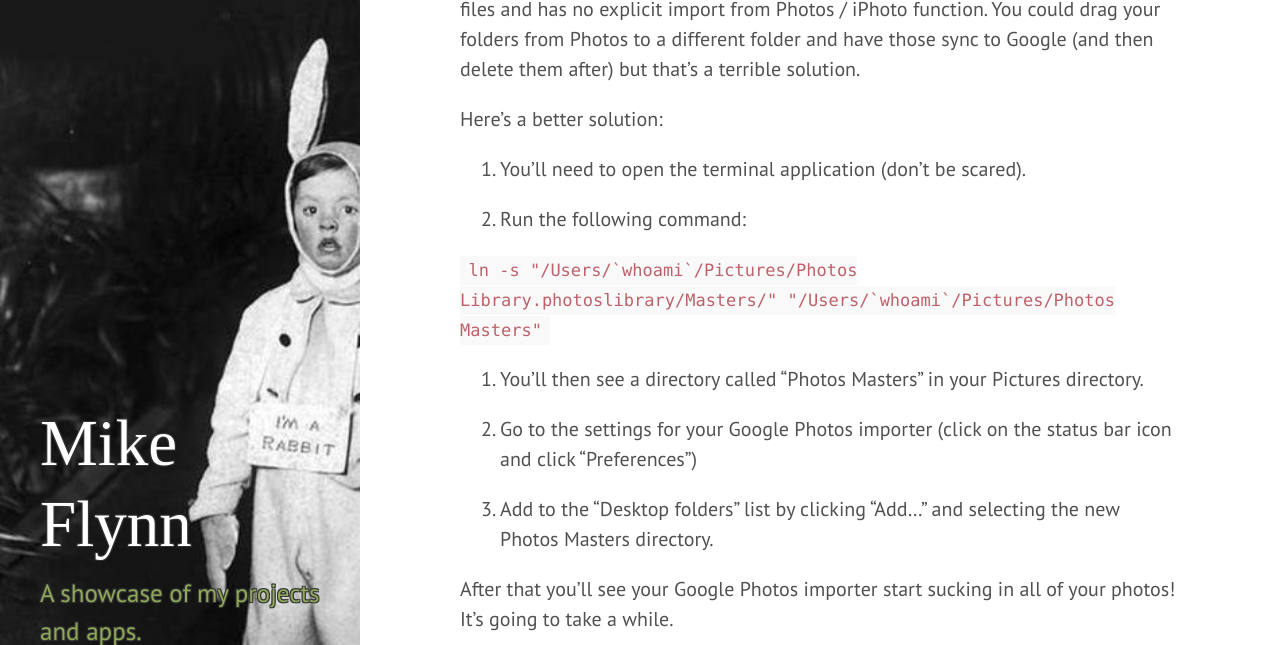
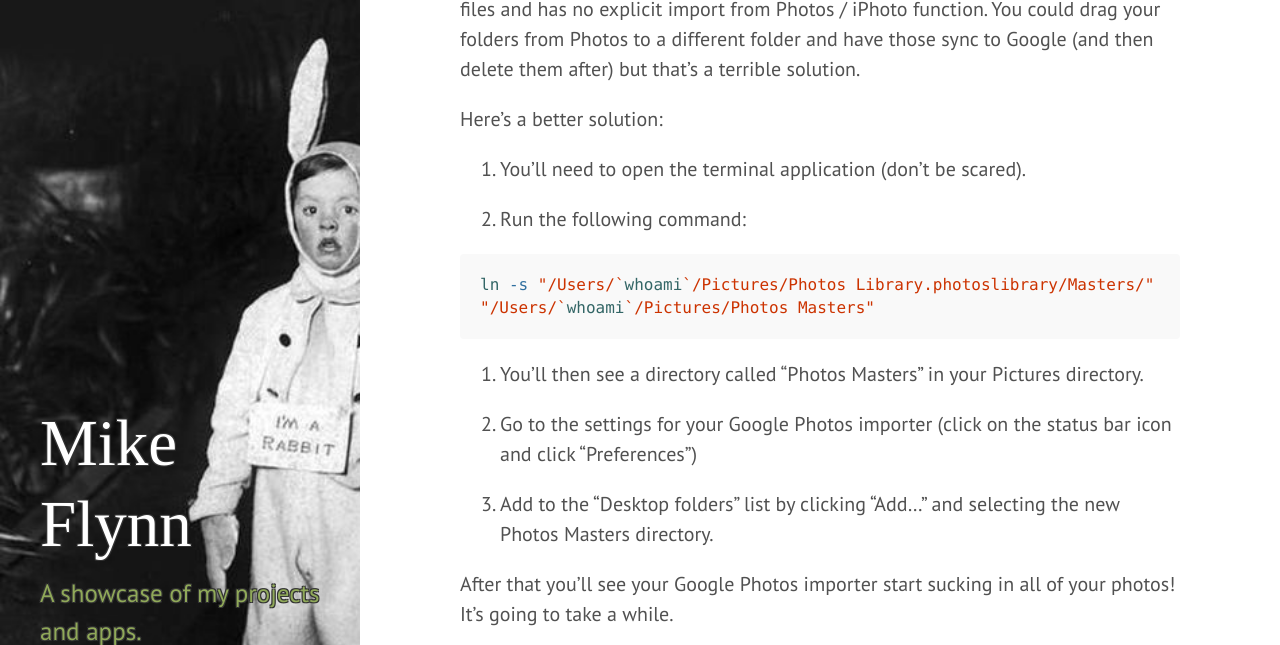
Before and after one commit to mikeflynn/thatmikeflynn.com-archive, a Jekyll site: the page built from _posts/2015-05-30-mac-photos-to-google-photos.md, in a window 1280 px wide and 900 px high, scrolled down 751 px, cut to the strip 0-645 px from the top of the window. Built offline with Jekyll 4.4.1, drawn with Linux system fonts in a browser that asks for light colours; some web fonts are replaced; Markdown is read by kramdown in place of the engine named in the settings.

Commit message:
Improved formatting again.

````diff
--- a/_posts/2015-05-30-mac-photos-to-google-photos.md
+++ b/_posts/2015-05-30-mac-photos-to-google-photos.md
@@ -13,7 +13,9 @@ Here's a better solution:
 
 2. Run the following command:
 
-```ln -s "/Users/`whoami`/Pictures/Photos Library.photoslibrary/Masters/" "/Users/`whoami`/Pictures/Photos Masters"```
+```bash
+ln -s "/Users/`whoami`/Pictures/Photos Library.photoslibrary/Masters/" "/Users/`whoami`/Pictures/Photos Masters"
+```
 
 3. You'll then see a directory called "Photos Masters" in your Pictures directory.
 
````
